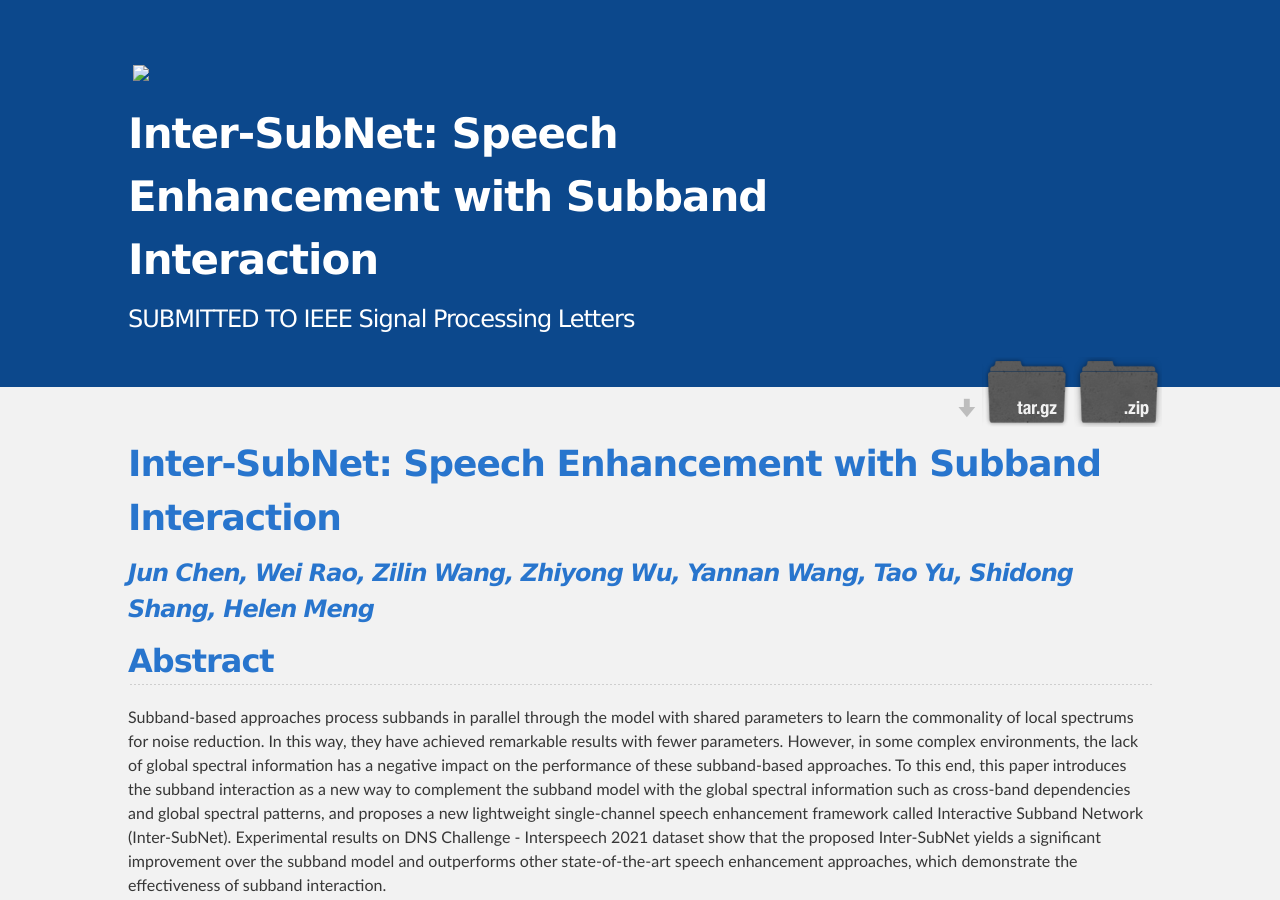
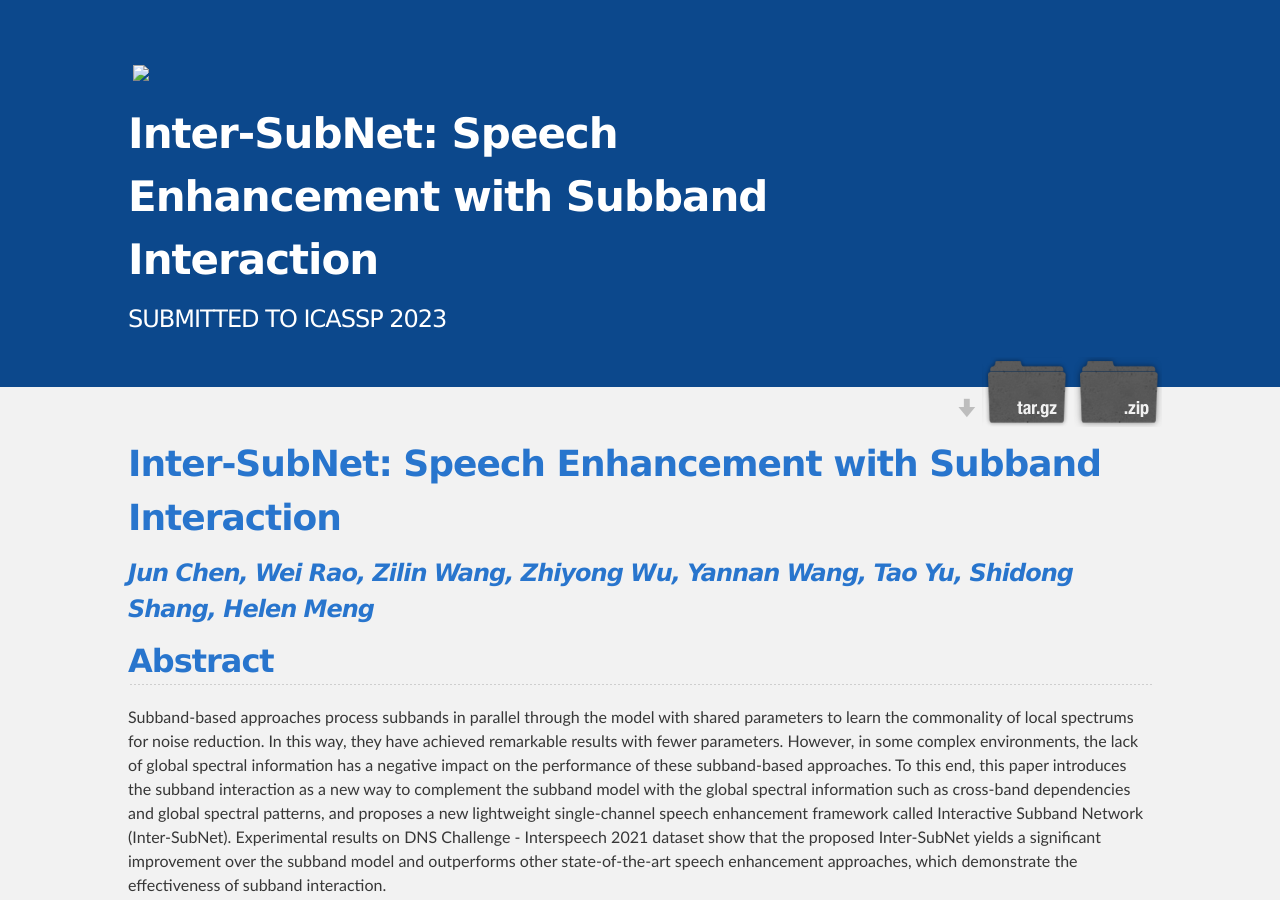
Before and after one commit to RookieJunChen/Inter-SubNet_demo, a Jekyll site: the page built from index.md, in a window 1280 px wide and 900 px high. Built offline with Jekyll 4.4.1, drawn with Linux system fonts in a browser that asks for light colours; our own code applies the rules of GitHub Pages for plain Markdown files.

Commit message:
change to ICASSP 2023

```diff
--- a/_config.yml
+++ b/_config.yml
@@ -1,5 +1,5 @@
 title: "Inter-SubNet: Speech Enhancement with Subband Interaction"
-description: SUBMITTED TO IEEE Signal Processing Letters
+description: SUBMITTED TO ICASSP 2023
 show_downloads: true
 google_analytics:
 theme: jekyll-theme-slate
--- a/index.md
+++ b/index.md
@@ -4,8 +4,7 @@
 
 <h2 id = "1">Abstract</h2>
 
-Subband-based approaches process subbands in parallel through the model with shared parameters to learn the
-commonality of local spectrums for noise reduction. In this way, they have achieved remarkable results with fewer parameters. However, in some complex environments, the lack of global spectral information has a negative impact on the performance of these subband-based approaches. To this end, this paper introduces the subband interaction as a new way to complement the subband model with the global spectral information such as cross-band dependencies and global spectral patterns, and proposes a new lightweight single-channel speech enhancement framework called Interactive Subband Network (Inter-SubNet). Experimental results on DNS Challenge - Interspeech 2021 dataset show that the proposed Inter-SubNet yields a significant improvement over the subband model and outperforms other state-of-the-art speech enhancement approaches, which demonstrate the effectiveness of subband interaction.
+Subband-based approaches process subbands in parallel through the model with shared parameters to learn the commonality of local spectrums for noise reduction. In this way, they have achieved remarkable results with fewer parameters. However, in some complex environments, the lack of global spectral information has a negative impact on the performance of these subband-based approaches. To this end, this paper introduces the subband interaction as a new way to complement the subband model with the global spectral information such as cross-band dependencies and global spectral patterns, and proposes a new lightweight single-channel speech enhancement framework called Interactive Subband Network (Inter-SubNet). Experimental results on DNS Challenge - Interspeech 2021 dataset show that the proposed Inter-SubNet yields a significant improvement over the subband model and outperforms other state-of-the-art speech enhancement approaches, which demonstrate the effectiveness of subband interaction.
 
 
 
```
